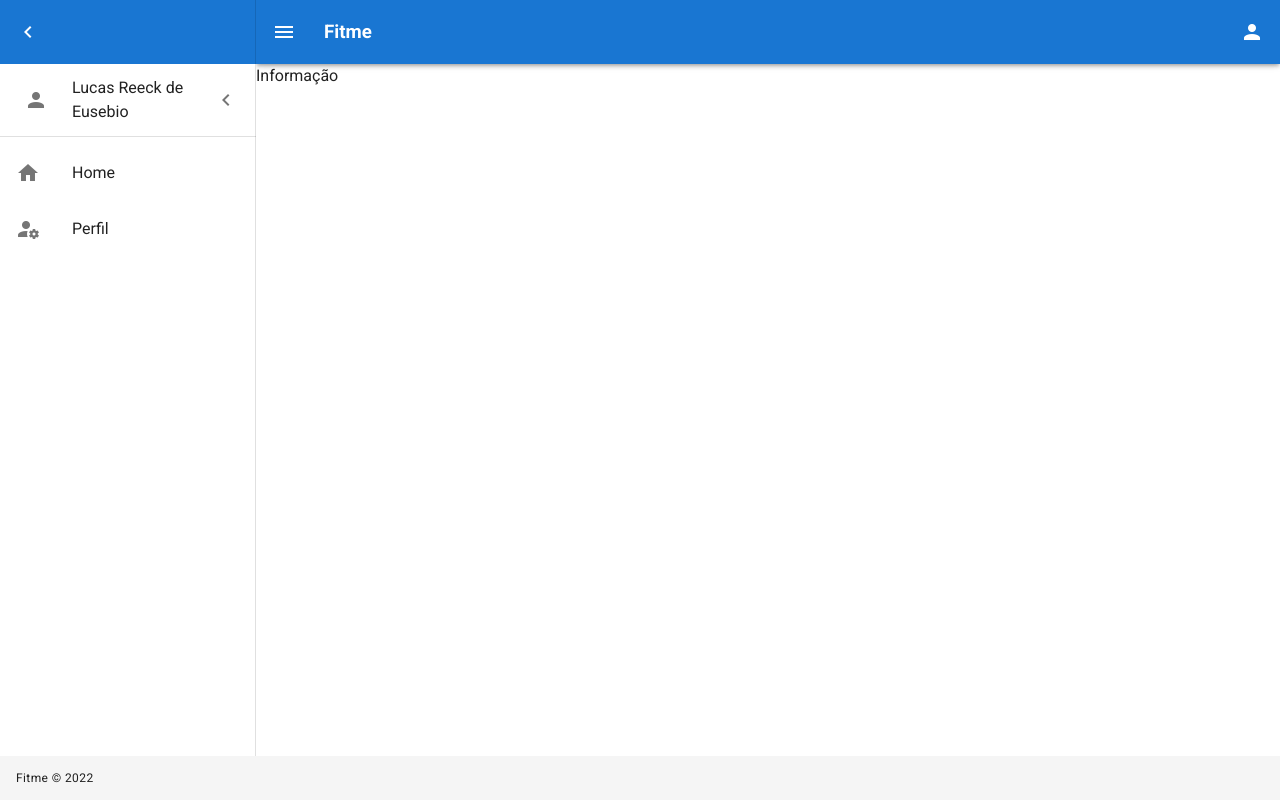
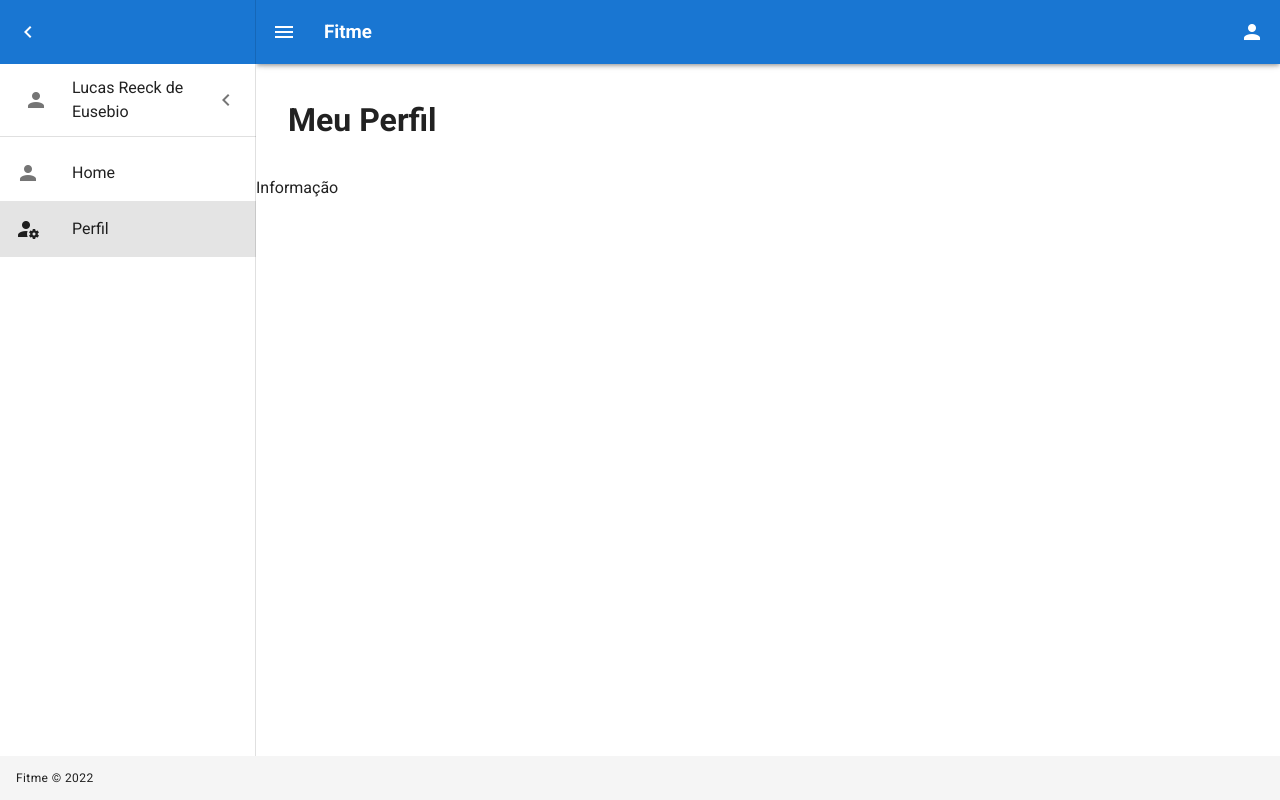
Before and after one commit to Burunoheck/fitme1, a Vue app: page /perfil in a window 1280 px wide. Built offline with nearby package versions, Linux system fonts and the light colour scheme.

Commit message:
fitme-commit-1

```diff
--- a/src/App.vue
+++ b/src/App.vue
@@ -2,9 +2,9 @@
   <v-app>
     <v-app-bar app color="primary" dark elevation="3">
       <v-app-bar-nav-icon @click.stop="sidebar = !sidebar"></v-app-bar-nav-icon>
-        <v-list-item>
-          <h3>Fitme</h3>
-        </v-list-item>
+      <v-list-item>
+        <h3>Fitme</h3>
+      </v-list-item>
       <v-spacer></v-spacer>
       <v-icon>mdi-account</v-icon>
     </v-app-bar>
@@ -12,50 +12,26 @@
       <v-list dense color="primary" dark>
         <v-list-item>
           <v-list-item-action>
-            <v-icon @click.stop="sidebar = !sidebar">
-              mdi-chevron-left
-            </v-icon>
+            <v-icon @click.stop="sidebar = !sidebar"> mdi-chevron-left </v-icon>
           </v-list-item-action>
         </v-list-item>
       </v-list>
       <v-list-item class="px=2" @click="mini = !mini">
         <v-list-item-avatar>
-          <v-icon>
-            mdi-account
-          </v-icon>
+          <v-icon> mdi-account </v-icon>
         </v-list-item-avatar>
-        <v-list-item-content>
-          Lucas Reeck de Eusebio
-        </v-list-item-content>
+        <v-list-item-content> Lucas Reeck de Eusebio </v-list-item-content>
         <v-btn icon small>
-          <v-icon>
-            mdi-chevron-left
-          </v-icon>
+          <v-icon> mdi-chevron-left </v-icon>
         </v-btn>
       </v-list-item>
-      <v-divider>
-
-      </v-divider>
+      <v-divider> </v-divider>
       <v-list>
-        <v-list-item>
+        <v-list-item v-for="item of items" :key="item.title" link :to="item.to">
           <v-list-item-icon>
-            <v-icon>
-              mdi-home
-            </v-icon>
+            <v-icon> {{ item.icon }} </v-icon>
           </v-list-item-icon>
-          <v-list-item-content>
-            Home
-          </v-list-item-content>
-        </v-list-item>
-        <v-list-item>
-          <v-list-item-icon>
-            <v-icon>
-              mdi-account-cog
-            </v-icon>
-          </v-list-item-icon>
-          <v-list-item-content>
-            Perfil
-          </v-list-item-content>
+          <v-list-item-content> {{ item.title }} </v-list-item-content>
         </v-list-item>
       </v-list>
     </v-navigation-drawer>
@@ -64,9 +40,7 @@
       Informação
     </v-main>
     <v-footer app class="py-3">
-      <span class="caption">
-        Fitme &copy; 2022
-      </span>
+      <span class="caption"> Fitme &copy; 2022 </span>
     </v-footer>
   </v-app>
 </template>
@@ -77,11 +51,21 @@ export default {
     return {
       sidebar: true,
       mini: false,
-    }
-  }
-}
+      items: [
+        {
+          title: "Home",
+          icon: "mdi-account",
+          to: "/",
+        },
+        {
+          title: "Perfil",
+          icon: "mdi-account-cog",
+          to: "/perfil",
+        },
+      ],
+    };
+  },
+};
 </script>
 
-<style>
-
-</style>
+<style></style>
--- a/src/router/index.js
+++ b/src/router/index.js
@@ -11,12 +11,9 @@ const routes = [
     component: HomeView
   },
   {
-    path: '/about',
-    name: 'about',
-    // route level code-splitting
-    // this generates a separate chunk (about.[hash].js) for this route
-    // which is lazy-loaded when the route is visited.
-    component: () => import(/* webpackChunkName: "about" */ '../views/AboutView.vue')
+    path: '/perfil',
+    name: 'PerfilView',
+    component: () => import(/* webpackChunkName: "perfil" */ '../views/PerfilView.vue')
   }
 ]
 
--- /dev/null
+++ b/src/views/PerfilView.vue
@@ -0,0 +1,11 @@
+<template>
+  <v-container class="pa-8" fluid>
+    <h1 class="h1">Meu Perfil</h1>
+  </v-container>
+</template>
+
+<script>
+export default {};
+</script>
+
+<style></style>
```
Also changed, not shown: src/views/AboutView.vue (deleted), 1 other file (tests, documents, lock files or other folders).
